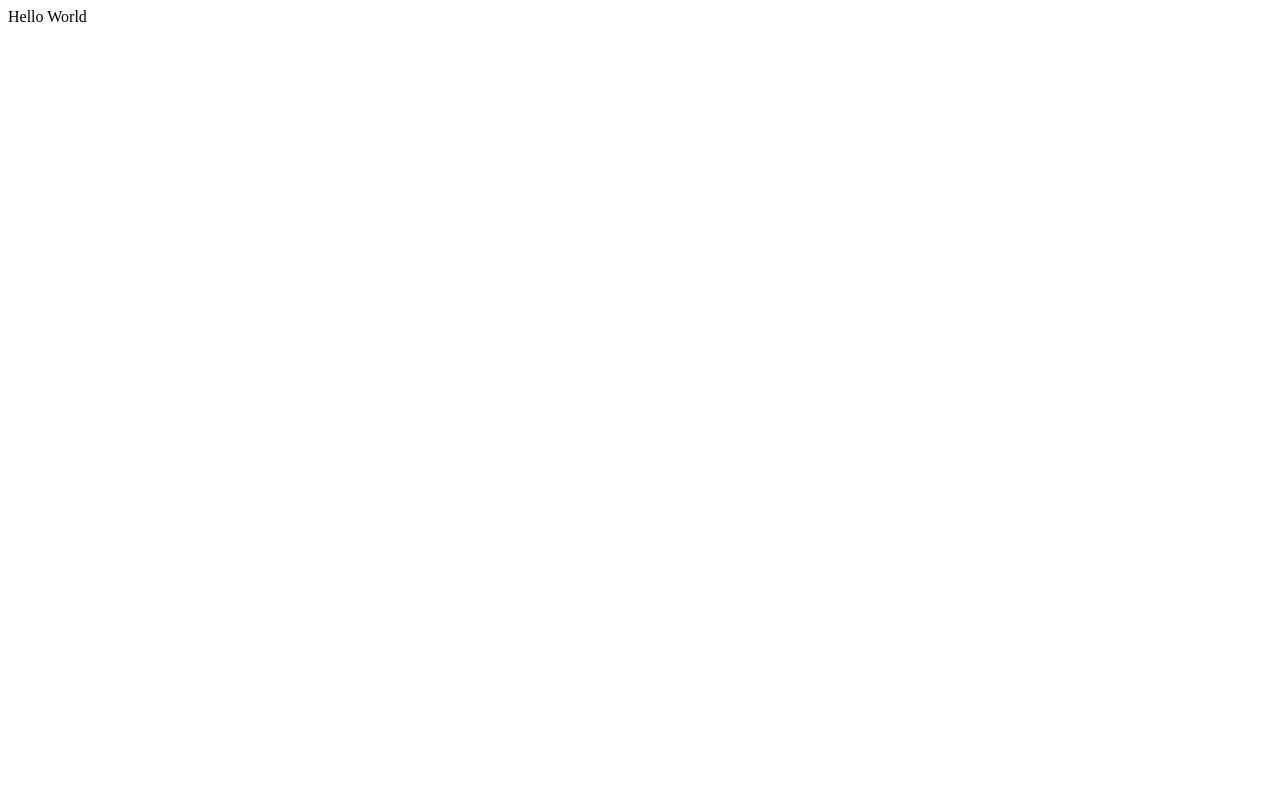
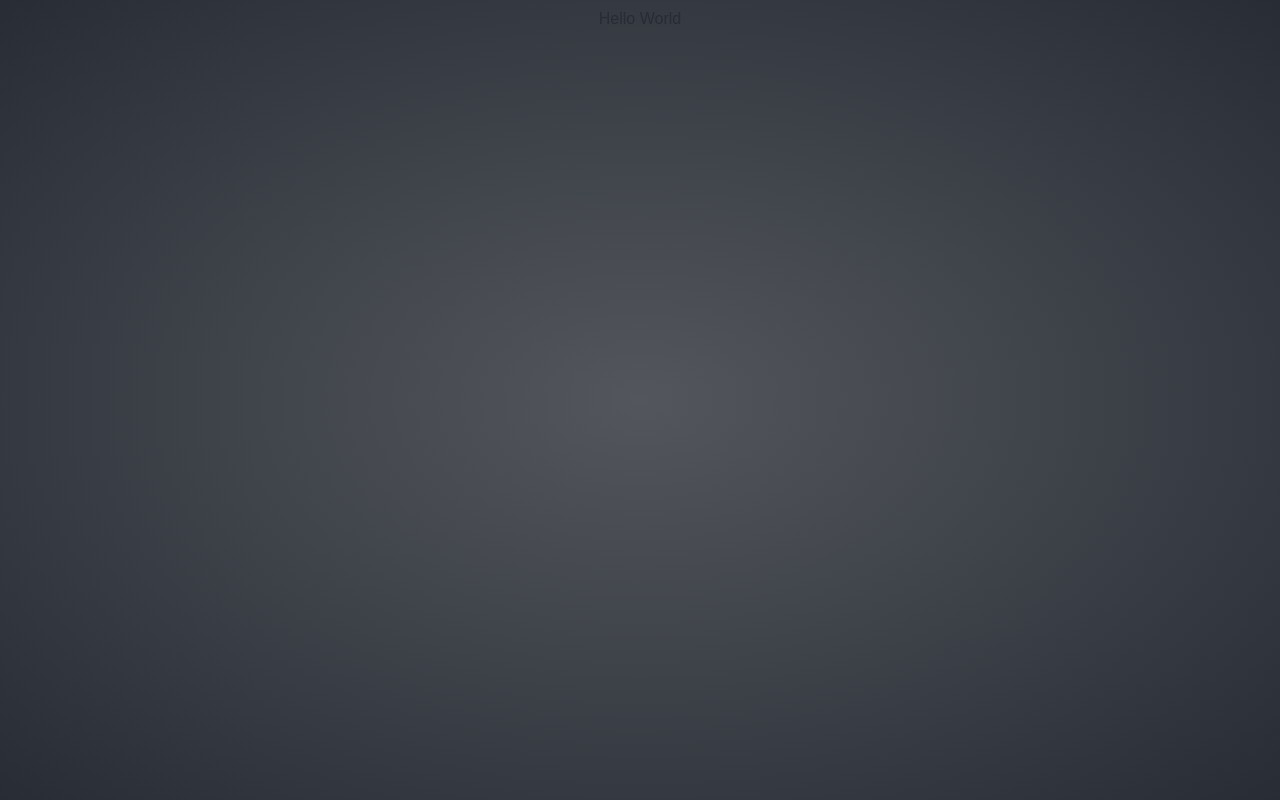
Before and after one commit to neeleshj/react-soduku, a React (Create React App) app: page / in a window 1280 px wide. Built offline with nearby package versions, Linux system fonts and the light colour scheme.

Commit message:
Added styled components and setup global styles

```diff
--- a/public/index.html
+++ b/public/index.html
@@ -5,10 +5,7 @@
     <link rel="icon" href="%PUBLIC_URL%/favicon.ico" />
     <meta name="viewport" content="width=device-width, initial-scale=1" />
     <meta name="theme-color" content="#000000" />
-    <meta
-      name="description"
-      content="Web site created using create-react-app"
-    />
+    <meta name="description" content="Soduku App built with create-react-app" />
     <link rel="apple-touch-icon" href="%PUBLIC_URL%/logo192.png" />
     <!--
       manifest.json provides metadata used when your web app is installed on a
@@ -24,7 +21,7 @@
       work correctly both with client-side routing and a non-root public URL.
       Learn how to configure a non-root public URL by running `npm run build`.
     -->
-    <title>React App</title>
+    <title>Soduku</title>
   </head>
   <body>
     <noscript>You need to enable JavaScript to run this app.</noscript>
--- a/src/index.tsx
+++ b/src/index.tsx
@@ -1,10 +1,14 @@
 import React from 'react';
 import ReactDOM from 'react-dom';
 import { unregister } from './core';
+import { GlobalStyles } from './styles';
 
 ReactDOM.render(
   <React.StrictMode>
-    <div>Hello World</div>
+    <>
+      <GlobalStyles />
+      <div>Hello World</div>
+    </>
   </React.StrictMode>,
   document.getElementById('root')
 );
--- /dev/null
+++ b/src/styles/global.ts
@@ -0,0 +1,23 @@
+import { createGlobalStyle } from 'styled-components';
+
+export default createGlobalStyle`
+html{
+    height: 100%;
+
+    body{
+        display:flex;
+        flex-direction: column;
+        height:100%;
+        margin:0;
+
+        #root{
+            background: radial-gradient(#282c34cc,#282c34);
+            color:#282c34;
+            display:flex;
+            font-family: sans-serif;
+            height:100%;
+            justify-content:center;
+            padding:10px;
+        }
+    }
+}`;
--- /dev/null
+++ b/src/styles/index.ts
@@ -0,0 +1 @@
+export { default as GlobalStyles } from './global';
```
Also changed, not shown: package.json (+6 -2 lines), 1 other file (tests, documents, lock files or other folders).
